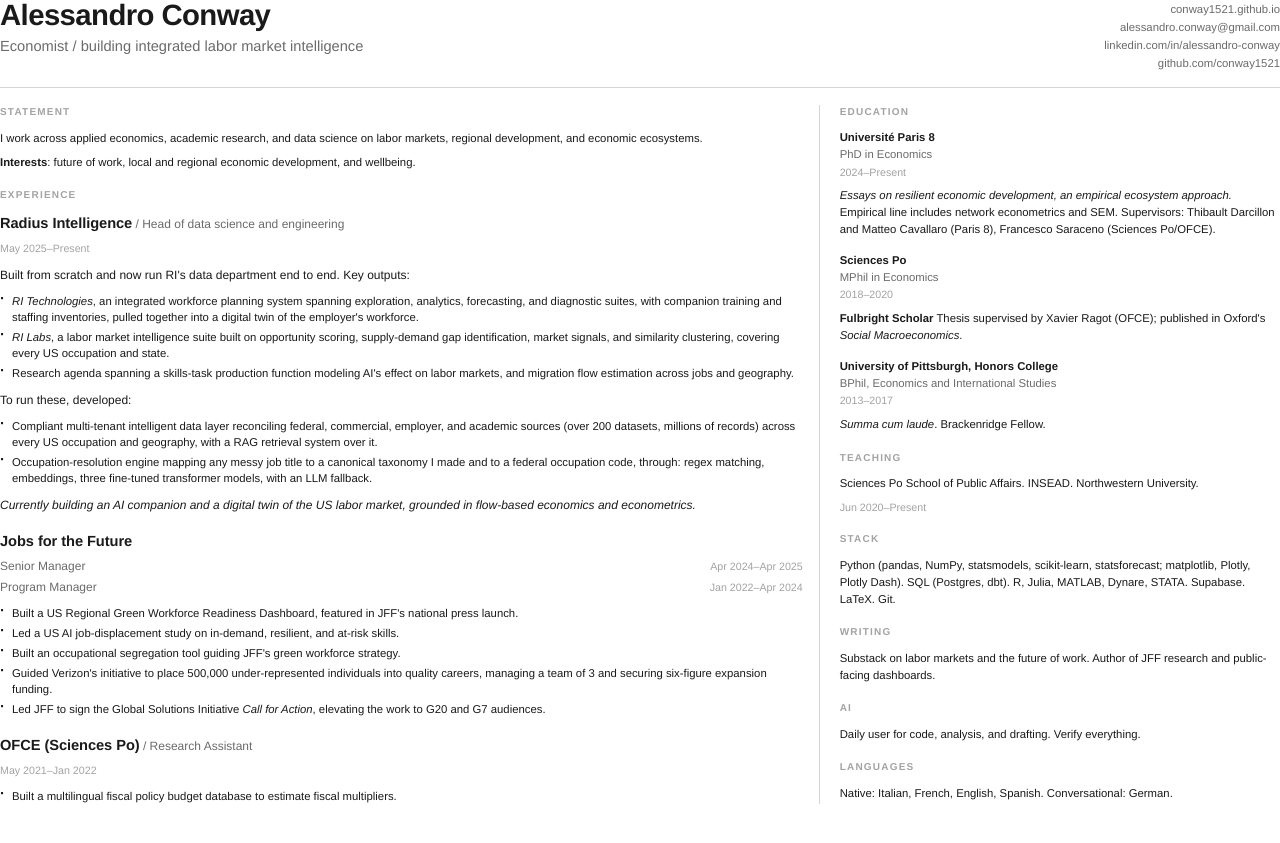
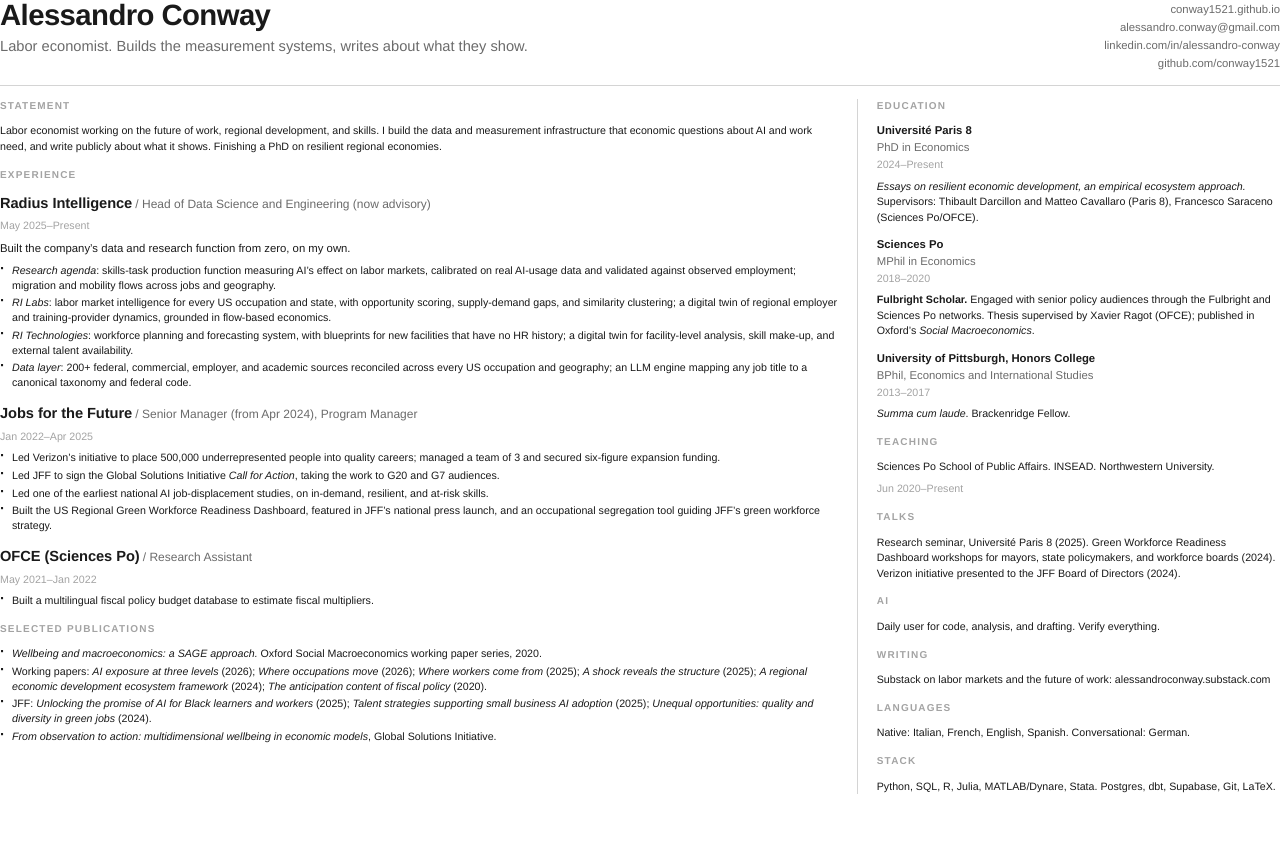
Before and after one commit to conway1521/conway1521.github.io, a Jekyll site: the page cv/index.html, which Jekyll copies as it is, in a window 1280 px wide. Shown: the top 843 px of the page. Built offline with Jekyll 4.4.1, drawn with Linux system fonts in a browser that asks for light colours.

Commit message:
CV: economist first, builder second, one page
Retitled and reframed for economist roles. The statement names the
field and the question before the infrastructure. Radius leads with the
research agenda and drops the engineering internals; the two products
and the data layer follow in a line or two each. JFF is one entry with
both titles and the Verizon initiative first. A Selected publications
section replaces the Writing block, with the thesis, six working
papers, three JFF pieces and the Global Solutions contribution; talks
and the Substack sit in the right column. The stack is two lines under
Languages.

It holds one letter page at print width, checked by rendering it. The
base size dropped half a point and the columns were rebalanced to get
there, and the PDF the site links is regenerated from this source.

```diff
--- a/cv/index.html
+++ b/cv/index.html
@@ -5,7 +5,7 @@
 <meta charset="UTF-8">
 <title>Alessandro Conway, CV</title>
 <style>
-  @page { size: letter; margin: 0.4in 0.5in; }
+  @page { size: letter; margin: 0.35in 0.5in; }
 
   :root {
     --text:  #1a1a1a;
@@ -19,7 +19,7 @@
     color: var(--text);
     -webkit-font-smoothing: antialiased;
   }
-  body { font-size: 9pt; line-height: 1.4; }
+  body { font-size: 8.5pt; line-height: 1.38; }
 
   /* ---------- header: name + role left, contact right ---------- */
   table.header { width: 100%; border-collapse: collapse; }
@@ -29,43 +29,43 @@
   td.contact { text-align: right; font-size: 8.5pt; color: var(--muted); line-height: 1.6; width: 36%; }
   td.contact a { color: var(--muted); text-decoration: none; }
 
-  hr.rule { border: none; border-top: 0.75pt solid var(--rule); margin: 11pt 0 13pt; }
+  hr.rule { border: none; border-top: 0.75pt solid var(--rule); margin: 9pt 0 10pt; }
 
   /* ---------- body: two columns with a spine ---------- */
   table.body { width: 100%; border-collapse: collapse; }
-  table.body td.left  { width: 64%; vertical-align: top; padding-right: 12pt; }
-  table.body td.right { width: 36%; vertical-align: top; padding-left: 15pt; border-left: 0.75pt solid var(--rule); }
+  table.body td.left  { width: 67%; vertical-align: top; padding-right: 12pt; }
+  table.body td.right { width: 33%; vertical-align: top; padding-left: 14pt; border-left: 0.75pt solid var(--rule); }
 
   h2.section {
     font-size: 7.5pt; font-weight: 700; text-transform: uppercase;
     letter-spacing: 0.12em; color: var(--light); margin-bottom: 8pt;
   }
-  section { margin-bottom: 13pt; }
+  section { margin-bottom: 10pt; }
   section:last-child { margin-bottom: 0; }
 
   /* statement */
-  .blurb { font-size: 8.5pt; color: var(--text); line-height: 1.5; }
+  .blurb { font-size: 8pt; color: var(--text); line-height: 1.48; }
   .blurb + .blurb { margin-top: 5pt; }
   .blurb b { font-weight: 700; }
 
   /* experience */
-  .role-entry { margin-bottom: 13pt; }
+  .role-entry { margin-bottom: 10pt; }
   .role-entry:last-child { margin-bottom: 0; }
   .role-line .org { font-size: 11pt; font-weight: 700; letter-spacing: -0.005em; }
   .role-line .org a { color: inherit; text-decoration: none; }
   .role-line .title { font-size: 9pt; font-weight: 400; color: var(--muted); }
-  .role-when { display: block; font-size: 8pt; color: var(--light); margin: 6pt 0 7pt; }
+  .role-when { display: block; font-size: 8pt; color: var(--light); margin: 4pt 0 5pt; }
   .role-progression { margin: 5pt 0 7pt; }
   .role-progression .prog { display: flex; justify-content: space-between; align-items: baseline; margin-top: 3pt; }
   .role-progression .prog__title { font-size: 9pt; color: var(--muted); }
   .role-progression .prog__when { font-size: 8pt; color: var(--light); white-space: nowrap; }
-  .role-desc { font-size: 9pt; color: var(--text); line-height: 1.5; }
+  .role-desc { font-size: 8.5pt; color: var(--text); line-height: 1.45; }
   .role-note { font-size: 9pt; font-style: italic; color: var(--text); line-height: 1.5; margin-top: 7pt; }
 
-  ul.bullets { list-style: none; margin: 7pt 0 0; }
+  ul.bullets { list-style: none; margin: 5pt 0 0; }
   ul.bullets li {
-    position: relative; padding-left: 9pt; margin-bottom: 3pt;
-    font-size: 8.5pt; line-height: 1.42; color: var(--text);
+    position: relative; padding-left: 9pt; margin-bottom: 2pt;
+    font-size: 8pt; line-height: 1.4; color: var(--text);
   }
   ul.bullets li:last-child { margin-bottom: 0; }
   ul.bullets li::before {
@@ -75,17 +75,17 @@
   ul.bullets li i { font-style: italic; }
 
   /* education */
-  .edu-entry { margin-bottom: 11pt; }
+  .edu-entry { margin-bottom: 9pt; }
   .edu-entry:last-child { margin-bottom: 0; }
   .edu-school { font-size: 8.5pt; font-weight: 700; }
   .edu-degree { font-size: 8.5pt; color: var(--muted); margin-top: 1pt; }
   .edu-when { font-size: 8pt; color: var(--light); margin-top: 1pt; }
-  .edu-note { font-size: 8.5pt; color: var(--text); line-height: 1.5; margin-top: 6pt; }
+  .edu-note { font-size: 8pt; color: var(--text); line-height: 1.45; margin-top: 5pt; }
   .edu-note b { font-weight: 700; }
   .edu-note i { font-style: italic; }
 
   /* right-column text blocks */
-  .tag-row { font-size: 8.5pt; color: var(--text); line-height: 1.5; }
+  .tag-row { font-size: 8pt; color: var(--text); line-height: 1.45; }
   .tag-row .when { display: block; font-size: 8pt; color: var(--light); margin-top: 5pt; }
 </style>
 </head>
@@ -95,7 +95,7 @@
   <tr>
     <td>
       <h1 class="name">Alessandro Conway</h1>
-      <div class="role">Economist / building integrated labor market intelligence</div>
+      <div class="role">Labor economist. Builds the measurement systems, writes about what they show.</div>
     </td>
     <td class="contact">
       conway1521.github.io<br>
@@ -114,53 +114,53 @@
 
       <section>
         <h2 class="section">Statement</h2>
-        <p class="blurb">I work across applied economics, academic research, and data science on labor markets, regional development, and economic ecosystems.</p>
-        <p class="blurb"><b>Interests</b>: future of work, local and regional economic development, and wellbeing.</p>
+        <p class="blurb">Labor economist working on the future of work, regional development, and skills. I build the data and measurement infrastructure that economic questions about AI and work need, and write publicly about what it shows. Finishing a PhD on resilient regional economies.</p>
       </section>
 
       <section>
         <h2 class="section">Experience</h2>
 
         <div class="role-entry">
-          <div class="role-line"><span class="org"><a href="https://ri-labs.com" target="_blank" rel="noopener">Radius Intelligence</a></span> <span class="title">/ Head of data science and engineering</span></div>
-          <span class="role-when">May 2025–Present</span>
-          <p class="role-desc">Built from scratch and now run RI's data department end to end. Key outputs:</p>
+          <div class="role-line"><span class="org"><a href="https://ri-labs.com" target="_blank" rel="noopener">Radius Intelligence</a></span> <span class="title">/ Head of Data Science and Engineering (now advisory)</span></div>
+          <span class="role-when">May 2025&ndash;Present</span>
+          <p class="role-desc">Built the company&rsquo;s data and research function from zero, on my own.</p>
           <ul class="bullets">
-            <li><i>RI Technologies</i>, an integrated workforce planning system spanning exploration, analytics, forecasting, and diagnostic suites, with companion training and staffing inventories, pulled together into a digital twin of the employer's workforce.</li>
-            <li><i>RI Labs</i>, a labor market intelligence suite built on opportunity scoring, supply-demand gap identification, market signals, and similarity clustering, covering every US occupation and state.</li>
-            <li>Research agenda spanning a skills-task production function modeling AI's effect on labor markets, and migration flow estimation across jobs and geography.</li>
+            <li><i>Research agenda</i>: skills-task production function measuring AI&rsquo;s effect on labor markets, calibrated on real AI-usage data and validated against observed employment; migration and mobility flows across jobs and geography.</li>
+            <li><i>RI Labs</i>: labor market intelligence for every US occupation and state, with opportunity scoring, supply-demand gaps, and similarity clustering; a digital twin of regional employer and training-provider dynamics, grounded in flow-based economics.</li>
+            <li><i>RI Technologies</i>: workforce planning and forecasting system, with blueprints for new facilities that have no HR history; a digital twin for facility-level analysis, skill make-up, and external talent availability.</li>
+            <li><i>Data layer</i>: 200+ federal, commercial, employer, and academic sources reconciled across every US occupation and geography; an LLM engine mapping any job title to a canonical taxonomy and federal code.</li>
           </ul>
-          <p class="role-desc" style="margin-top:7pt;">To run these, developed:</p>
-          <ul class="bullets">
-            <li>Compliant multi-tenant intelligent data layer reconciling federal, commercial, employer, and academic sources (over 200 datasets, millions of records) across every US occupation and geography, with a RAG retrieval system over it.</li>
-            <li>Occupation-resolution engine mapping any messy job title to a canonical taxonomy I made and to a federal occupation code, through: regex matching, embeddings, three fine-tuned transformer models, with an LLM fallback.</li>
-          </ul>
-          <p class="role-note">Currently building an AI companion and a digital twin of the US labor market, grounded in flow-based economics and econometrics.</p>
         </div>
 
         <div class="role-entry">
-          <div class="role-line"><span class="org"><a href="https://www.jff.org" target="_blank" rel="noopener">Jobs for the Future</a></span></div>
-          <div class="role-progression">
-            <div class="prog"><span class="prog__title">Senior Manager</span><span class="prog__when">Apr 2024–Apr 2025</span></div>
-            <div class="prog"><span class="prog__title">Program Manager</span><span class="prog__when">Jan 2022–Apr 2024</span></div>
-          </div>
+          <div class="role-line"><span class="org"><a href="https://www.jff.org" target="_blank" rel="noopener">Jobs for the Future</a></span> <span class="title">/ Senior Manager (from Apr 2024), Program Manager</span></div>
+          <span class="role-when">Jan 2022&ndash;Apr 2025</span>
           <ul class="bullets">
-            <li>Built a US Regional Green Workforce Readiness Dashboard, featured in JFF's national press launch.</li>
-            <li>Led a US AI job-displacement study on in-demand, resilient, and at-risk skills.</li>
-            <li>Built an occupational segregation tool guiding JFF's green workforce strategy.</li>
-            <li>Guided Verizon's initiative to place 500,000 under-represented individuals into quality careers, managing a team of 3 and securing six-figure expansion funding.</li>
-            <li>Led JFF to sign the Global Solutions Initiative <i>Call for Action</i>, elevating the work to G20 and G7 audiences.</li>
+            <li>Led Verizon&rsquo;s initiative to place 500,000 underrepresented people into quality careers; managed a team of 3 and secured six-figure expansion funding.</li>
+            <li>Led JFF to sign the Global Solutions Initiative <i>Call for Action</i>, taking the work to G20 and G7 audiences.</li>
+            <li>Led one of the earliest national AI job-displacement studies, on in-demand, resilient, and at-risk skills.</li>
+            <li>Built the US Regional Green Workforce Readiness Dashboard, featured in JFF&rsquo;s national press launch, and an occupational segregation tool guiding JFF&rsquo;s green workforce strategy.</li>
           </ul>
         </div>
 
         <div class="role-entry">
           <div class="role-line"><span class="org">OFCE (Sciences Po)</span> <span class="title">/ Research Assistant</span></div>
-          <span class="role-when">May 2021–Jan 2022</span>
+          <span class="role-when">May 2021&ndash;Jan 2022</span>
           <ul class="bullets">
             <li>Built a multilingual fiscal policy budget database to estimate fiscal multipliers.</li>
           </ul>
         </div>
 
+      </section>
+
+      <section>
+        <h2 class="section">Selected publications</h2>
+        <ul class="bullets">
+          <li><i>Wellbeing and macroeconomics: a SAGE approach.</i> Oxford Social Macroeconomics working paper series, 2020.</li>
+          <li>Working papers: <i>AI exposure at three levels</i> (2026); <i>Where occupations move</i> (2026); <i>Where workers come from</i> (2025); <i>A shock reveals the structure</i> (2025); <i>A regional economic development ecosystem framework</i> (2024); <i>The anticipation content of fiscal policy</i> (2020).</li>
+          <li>JFF: <i>Unlocking the promise of AI for Black learners and workers</i> (2025); <i>Talent strategies supporting small business AI adoption</i> (2025); <i>Unequal opportunities: quality and diversity in green jobs</i> (2024).</li>
+          <li><i>From observation to action: multidimensional wellbeing in economic models</i>, Global Solutions Initiative.</li>
+        </ul>
       </section>
 
     </td>
@@ -170,38 +170,33 @@
       <section>
         <h2 class="section">Education</h2>
         <div class="edu-entry">
-          <div class="edu-school">Université Paris 8</div>
+          <div class="edu-school">Universit&eacute; Paris 8</div>
           <div class="edu-degree">PhD in Economics</div>
-          <div class="edu-when">2024–Present</div>
-          <div class="edu-note"><i>Essays on resilient economic development, an empirical ecosystem approach.</i> Empirical line includes network econometrics and SEM. Supervisors: Thibault Darcillon and Matteo Cavallaro (Paris 8), Francesco Saraceno (Sciences Po/OFCE).</div>
+          <div class="edu-when">2024&ndash;Present</div>
+          <div class="edu-note"><i>Essays on resilient economic development, an empirical ecosystem approach.</i> Supervisors: Thibault Darcillon and Matteo Cavallaro (Paris 8), Francesco Saraceno (Sciences Po/OFCE).</div>
         </div>
         <div class="edu-entry">
           <div class="edu-school">Sciences Po</div>
           <div class="edu-degree">MPhil in Economics</div>
-          <div class="edu-when">2018–2020</div>
-          <div class="edu-note"><b>Fulbright Scholar</b> Thesis supervised by Xavier Ragot (OFCE); published in Oxford's <i>Social Macroeconomics</i>.</div>
+          <div class="edu-when">2018&ndash;2020</div>
+          <div class="edu-note"><b>Fulbright Scholar.</b> Engaged with senior policy audiences through the Fulbright and Sciences Po networks. Thesis supervised by Xavier Ragot (OFCE); published in Oxford&rsquo;s <i>Social Macroeconomics</i>.</div>
         </div>
         <div class="edu-entry">
           <div class="edu-school">University of Pittsburgh, Honors College</div>
           <div class="edu-degree">BPhil, Economics and International Studies</div>
-          <div class="edu-when">2013–2017</div>
+          <div class="edu-when">2013&ndash;2017</div>
           <div class="edu-note"><i>Summa cum laude</i>. Brackenridge Fellow.</div>
         </div>
       </section>
 
       <section>
         <h2 class="section">Teaching</h2>
-        <p class="tag-row">Sciences Po School of Public Affairs. INSEAD. Northwestern University.<span class="when">Jun 2020–Present</span></p>
+        <p class="tag-row">Sciences Po School of Public Affairs. INSEAD. Northwestern University.<span class="when">Jun 2020&ndash;Present</span></p>
       </section>
 
       <section>
-        <h2 class="section">Stack</h2>
-        <p class="tag-row">Python (pandas, NumPy, statsmodels, scikit-learn, statsforecast; matplotlib, Plotly, Plotly Dash). SQL (Postgres, dbt). R, Julia, MATLAB, Dynare, STATA. Supabase. LaTeX. Git.</p>
-      </section>
-
-      <section>
-        <h2 class="section">Writing</h2>
-        <p class="tag-row">Substack on labor markets and the future of work. Author of JFF research and public-facing dashboards.</p>
+        <h2 class="section">Talks</h2>
+        <p class="tag-row">Research seminar, Universit&eacute; Paris 8 (2025). Green Workforce Readiness Dashboard workshops for mayors, state policymakers, and workforce boards (2024). Verizon initiative presented to the JFF Board of Directors (2024).</p>
       </section>
 
       <section>
@@ -210,8 +205,18 @@
       </section>
 
       <section>
+        <h2 class="section">Writing</h2>
+        <p class="tag-row">Substack on labor markets and the future of work: alessandroconway.substack.com</p>
+      </section>
+
+      <section>
         <h2 class="section">Languages</h2>
         <p class="tag-row">Native: Italian, French, English, Spanish. Conversational: German.</p>
+      </section>
+
+      <section>
+        <h2 class="section">Stack</h2>
+        <p class="tag-row">Python, SQL, R, Julia, MATLAB/Dynare, Stata. Postgres, dbt, Supabase, Git, LaTeX.</p>
       </section>
 
     </td>
```
Also changed, not shown: 1 other file.
